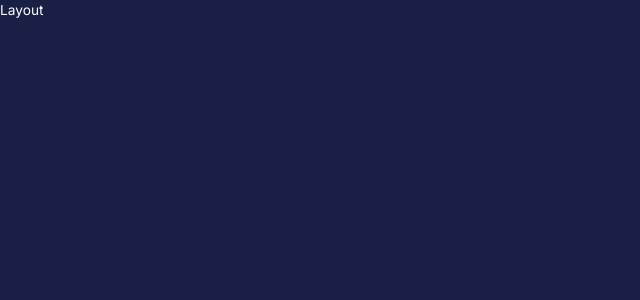
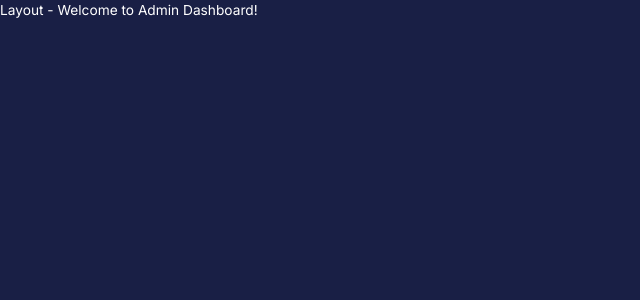
Before and after one commit to WalterIt/admin-dashboard, a React (Create React App) app in the folder client/: page /dashboard in a window 1280 px wide. Shown: the top 300 px of the page, without its empty margins (0-640 px from the left). Built offline with nearby package versions, Linux system fonts and the light colour scheme.

Commit message:
STARTER BRANCH

```diff
--- a/client/src/scenes/layout/index.js
+++ b/client/src/scenes/layout/index.js
@@ -1,5 +1,5 @@
 const Layout = () => {
-  return <div>Layout</div>;
+  return <div>Layout - Welcome to Admin Dashboard!</div>;
 };
 
 export default Layout;
```
